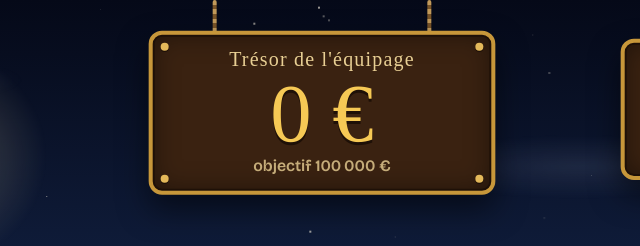
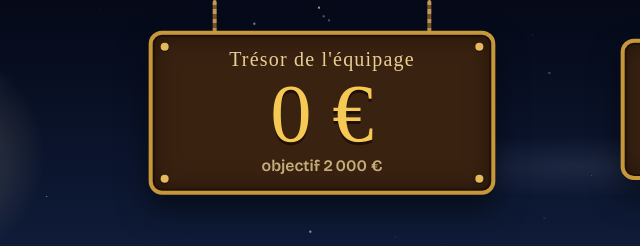
Before and after one commit to Lightshadow02/TWICHT-plugin, a plain HTML site: page ecran-pirate/index.html in a window 1280 px wide. Shown: the top 246 px of the page, 318-958 px from the left. Drawn offline with nearby package versions, Linux system fonts and the light colour scheme; a web font is replaced by a local one.

Commit message:
ecran-pirate : objectif par défaut à 2000 €

```diff
--- a/ecran-pirate/index.html
+++ b/ecran-pirate/index.html
@@ -376,7 +376,7 @@ const CONFIG = {
   streamlabsToken: P.get('token') || '',        // Socket API token Streamlabs (jamais dans le fichier ni sur GitHub)
   titre: P.get('titre') || 'Burri',
   sousTitre: P.get('sous') || 'Gamers4Pets 2026',
-  objectif: parseFloat(P.get('objectif') || 100000),
+  objectif: parseFloat(P.get('objectif') || 2000),
   total: P.has('total') ? parseFloat(P.get('total')) : null, // sinon reprend le dernier total connu
   debut: P.get('debut') || '',                  // ex. 2026-10-10T18:00 → active le compte à rebours
   dureeH: parseFloat(P.get('duree') || 24),
```
Also changed, not shown: ecran-pirate/README.md.
